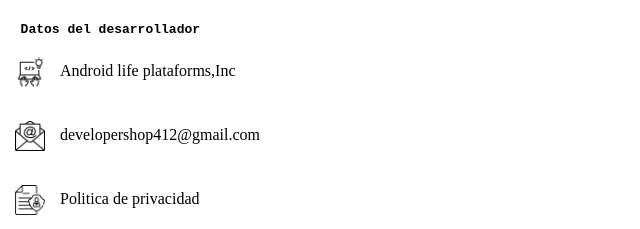
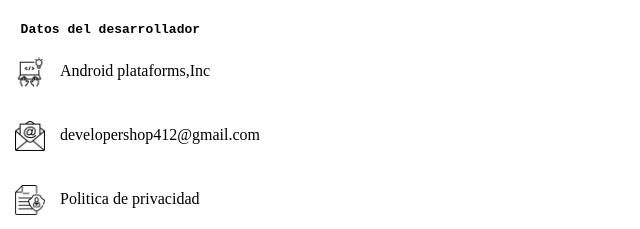
Before and after one commit to developer-shop/Android-life-, a plain HTML site: page index.html in a window 1280 px wide. Shown: the part 603-832 px from the top of the page, 0-640 px from the left. Drawn offline with Linux system fonts and the light colour scheme; a script that the page names is missing.

Commit message:
Update index.html

```diff
--- a/index.html
+++ b/index.html
@@ -192,7 +192,7 @@ Y si eres creador de aplicaciones puedes llenar el formulario y subir tu aplicac
 </div>
 </div>
 <div class="nombre1">
-Android life plataforms,Inc
+Android plataforms,Inc
 </div>
 </header1>
 
```
